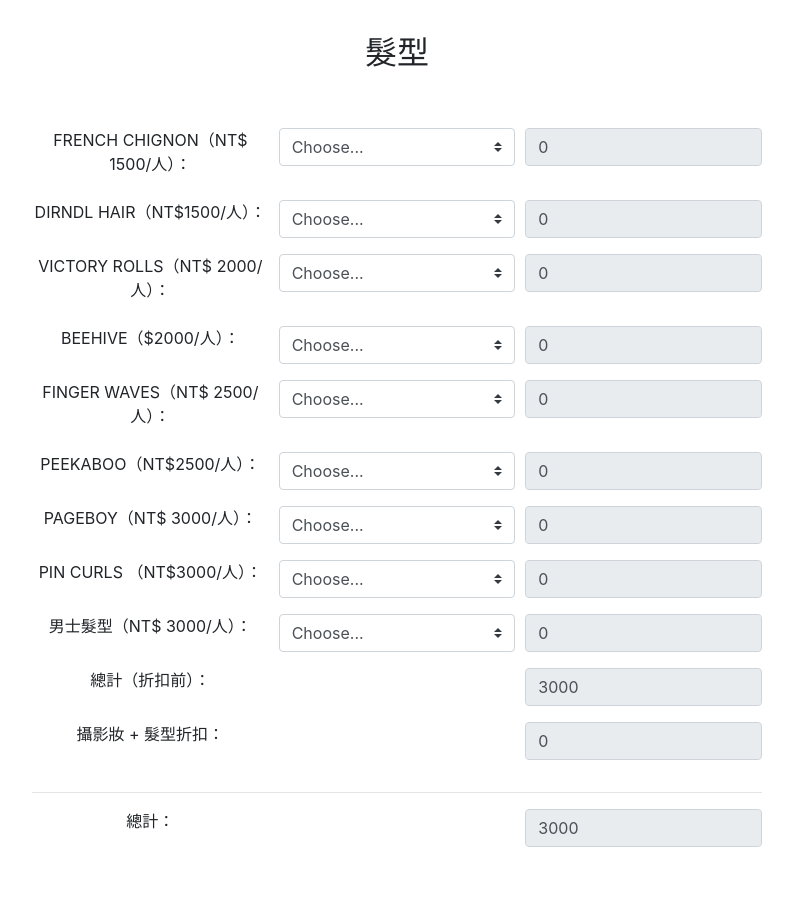
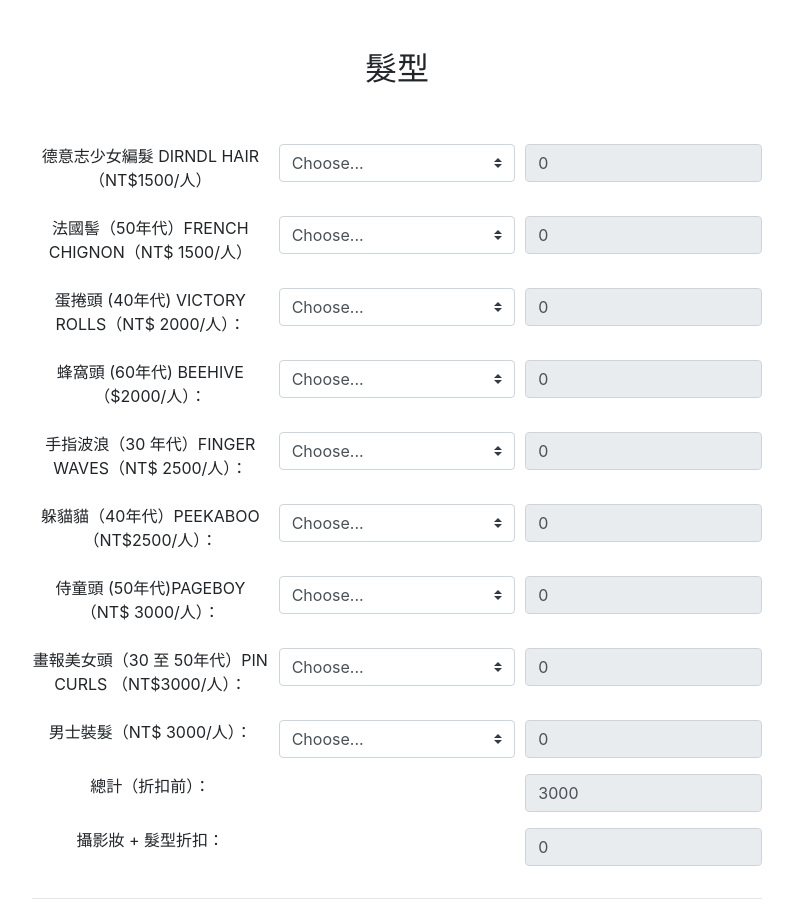
Before and after one commit to jedi0605/KissTellOrder, a website: page index.html in a window 1280 px wide. Shown: the part 900-1808 px from the top of the page, without its empty margins (243-1036 px from the left). Drawn offline with nearby package versions, Linux system fonts and the light colour scheme.

Commit message:
Add Chinese

```diff
--- a/index.html
+++ b/index.html
@@ -186,7 +186,7 @@
                     <label>電話：</label>
                   </div>
                   <div class="col-md-6">
-                    <input type="text" class="form-control" id="phone" name="phone" placeholder="09123456789">
+                    <input type="text" class="form-control" id="phone" name="phone" placeholder="0912-345678">
                   </div>
                 </div>
 
@@ -210,7 +210,7 @@
                     <label for="photoInput">攝影師（NT$ 2000）：</label>
                   </div>
                   <div class="form-group col-md-4">
-                    <input class="form-control" id="photoInput" type="checkbox" onclick="calPhoto() ">
+                    <input class="" id="photoInput" type="checkbox" onclick="calPhoto() ">
                   </div>
                   <div class="form-group col-md-4">
                     <input class="form-control" id="photoOutput" type="text" value="0" readonly name="photographer_fee">
@@ -223,7 +223,7 @@
                   </div>
                   <div class="form-group col-md-4">
                     <select class="custom-select mr-sm-2" id="addTimeInput" onchange="change()">
-                      <option selected>Choose...</option>
+                      <option value="0" selected>Choose...</option>
                       <option value="1">1 小時</option>
                       <option value="2">2 小時</option>
                       <option value="3">3 小時</option>
@@ -238,20 +238,13 @@
                   </div>
                 </div>
 
-                <!-- <p></p>
-                <label>攝影妝（NT$ 2000/人）：</label>
-                <input class="input" id="makeUpInput" type="range" value="0" min="0" max="6" step="1" name="make_up_amount"
-                  onchange="change()">
-                <input class="disp" id="makeUpDisp" value="0" readonly>
-                <input class="fee" id="makeUpOutput" type="text" value="0" readonly name="make_up_fee"> -->
-
                 <div class="form-group row">
                   <div class="form-group col-md-4">
                     <label>攝影妝（NT$ 2000/人）：</label>
                   </div>
                   <div class="form-group col-md-4">
                     <select class="custom-select mr-sm-2" id="makeUpInput" onchange="change()">
-                      <option selected>Choose...</option>
+                      <option value="0" selected>Choose...</option>
                       <option value="1">1 人</option>
                       <option value="2">2 人</option>
                       <option value="3">3 人</option>
@@ -266,13 +259,13 @@
                   </div>
                 </div>
 
-                <div class="form-row">
+                <div class="form-group row">
                   <div class="form-group col-md-4">
                     <label>假睫毛（NT$ 300/人）：</label>
                   </div>
                   <div class="form-group col-md-4">
                     <select class="custom-select mr-sm-2" id="eyelashesInput" onchange="change()">
-                      <option selected>Choose...</option>
+                      <option value="0" selected>Choose...</option>
                       <option value="1">1 人</option>
                       <option value="2">2 人</option>
                       <option value="3">3 人</option>
@@ -294,11 +287,32 @@
 
                 <div class="form-row">
                   <div class="form-group col-md-4">
-                    <label>FRENCH CHIGNON（NT$ 1500/人）：</label>
+                    <label>德意志少女編髮 DIRNDL HAIR（NT$1500/人）</label>
+                  </div>
+                  <div class="form-group col-md-4">
+                    <select class="custom-select mr-sm-2" id="hair2Input" onchange="change()">
+                      <option value="0" selected>Choose...</option>
+                      <option value="1">1 人</option>
+                      <option value="2">2 人</option>
+                      <option value="3">3 人</option>
+                      <option value="4">4 人</option>
+                      <option value="5">5 人</option>
+                      <option value="6">6 人</option>
+                    </select>
+                  </div>
+                  <input class="d-none" id="hair2Disp" value="0" readonly>
+                  <div class="form-group col-md-4">
+                    <input class="form-control" id="hair2Output" type="text" value="0" readonly name="hair2_fee">
+                  </div>
+                </div>
+
+                <div class="form-row">
+                  <div class="form-group col-md-4">
+                    <label>法國髻（50年代）FRENCH CHIGNON（NT$ 1500/人）</label>
                   </div>
                   <div class="form-group col-md-4">
                     <select class="custom-select mr-sm-2" id="hair1Input" onchange="change()">
-                      <option selected>Choose...</option>
+                      <option value="0" selected>Choose...</option>
                       <option value="1">1 人</option>
                       <option value="2">2 人</option>
                       <option value="3">3 人</option>
@@ -319,34 +333,15 @@
                 <input class="disp" id="hair2Disp" value="0" readonly>
                 <input class="fee" id="hair2Output" type="text" value="0" readonly name="hair2_fee"> -->
 
-                <div class="form-row">
-                  <div class="form-group col-md-4">
-                    <label>DIRNDL HAIR（NT$1500/人）：</label>
-                  </div>
-                  <div class="form-group col-md-4">
-                    <select class="custom-select mr-sm-2" id="hair2Input" onchange="change()">
-                      <option selected>Choose...</option>
-                      <option value="1">1 人</option>
-                      <option value="2">2 人</option>
-                      <option value="3">3 人</option>
-                      <option value="4">4 人</option>
-                      <option value="5">5 人</option>
-                      <option value="6">6 人</option>
-                    </select>
-                  </div>
-                  <input class="d-none" id="hair2Disp" value="0" readonly>
-                  <div class="form-group col-md-4">
-                    <input class="form-control" id="hair2Output" type="text" value="0" readonly name="hair2_fee">
-                  </div>
-                </div>
+
 
                 <div class="form-row">
                   <div class="form-group col-md-4">
-                    <label>VICTORY ROLLS（NT$ 2000/人）：</label>
+                    <label>蛋捲頭 (40年代) VICTORY ROLLS（NT$ 2000/人）：</label>
                   </div>
                   <div class="form-group col-md-4">
                     <select class="custom-select mr-sm-2" id="hair3Input" onchange="change()">
-                      <option selected>Choose...</option>
+                      <option value="0" selected>Choose...</option>
                       <option value="1">1 人</option>
                       <option value="2">2 人</option>
                       <option value="3">3 人</option>
@@ -363,11 +358,11 @@
 
                 <div class="form-row">
                   <div class="form-group col-md-4">
-                    <label>BEEHIVE（$2000/人）：</label>
+                    <label>蜂窩頭 (60年代) BEEHIVE（$2000/人）：</label>
                   </div>
                   <div class="form-group col-md-4">
                     <select class="custom-select mr-sm-2" id="hair4Input" onchange="change()">
-                      <option selected>Choose...</option>
+                      <option value="0" selected>Choose...</option>
                       <option value="1">1 人</option>
                       <option value="2">2 人</option>
                       <option value="3">3 人</option>
@@ -384,11 +379,11 @@
 
                 <div class="form-row">
                   <div class="form-group col-md-4">
-                    <label>FINGER WAVES（NT$ 2500/人）：</label>
+                    <label>手指波浪（30 年代）FINGER WAVES（NT$ 2500/人）：</label>
                   </div>
                   <div class="form-group col-md-4">
                     <select class="custom-select mr-sm-2" id="hair5Input" onchange="change()">
-                      <option selected>Choose...</option>
+                      <option value="0" selected>Choose...</option>
                       <option value="1">1 人</option>
                       <option value="2">2 人</option>
                       <option value="3">3 人</option>
@@ -405,11 +400,11 @@
 
                 <div class="form-row">
                   <div class="form-group col-md-4">
-                    <label>PEEKABOO（NT$2500/人）：</label>
+                    <label>躲貓貓（40年代）PEEKABOO（NT$2500/人）：</label>
                   </div>
                   <div class="form-group col-md-4">
                     <select class="custom-select mr-sm-2" id="hair6Input" onchange="change()">
-                      <option selected>Choose...</option>
+                      <option value="0" selected>Choose...</option>
                       <option value="1">1 人</option>
                       <option value="2">2 人</option>
                       <option value="3">3 人</option>
@@ -426,11 +421,11 @@
 
                 <div class="form-row">
                   <div class="form-group col-md-4">
-                    <label>PAGEBOY（NT$ 3000/人）：</label>
+                    <label>侍童頭 (50年代)PAGEBOY（NT$ 3000/人）：</label>
                   </div>
                   <div class="form-group col-md-4">
                     <select class="custom-select mr-sm-2" id="hair7Input" onchange="change()">
-                      <option selected>Choose...</option>
+                      <option value="0" selected>Choose...</option>
                       <option value="1">1 人</option>
                       <option value="2">2 人</option>
                       <option value="3">3 人</option>
@@ -447,11 +442,11 @@
 
                 <div class="form-row">
                   <div class="form-group col-md-4">
-                    <label>PIN CURLS （NT$3000/人）：</label>
+                    <label>畫報美女頭（30 至 50年代）PIN CURLS （NT$3000/人）：</label>
                   </div>
                   <div class="form-group col-md-4">
                     <select class="custom-select mr-sm-2" id="hair8Input" onchange="change()">
-                      <option selected>Choose...</option>
+                      <option value="0" selected>Choose...</option>
                       <option value="1">1 人</option>
                       <option value="2">2 人</option>
                       <option value="3">3 人</option>
@@ -468,11 +463,11 @@
 
                 <div class="form-row">
                   <div class="form-group col-md-4">
-                    <label>男士髮型（NT$ 3000/人）：</label>
+                    <label>男士裝髮（NT$ 3000/人）：</label>
                   </div>
                   <div class="form-group col-md-4">
                     <select class="custom-select mr-sm-2" id="hairGentInput" onchange="change()">
-                      <option selected>Choose...</option>
+                      <option value="0" selected>Choose...</option>
                       <option value="1">1 人</option>
                       <option value="2">2 人</option>
                       <option value="3">3 人</option>
```
Also changed, not shown: 1 other file.
